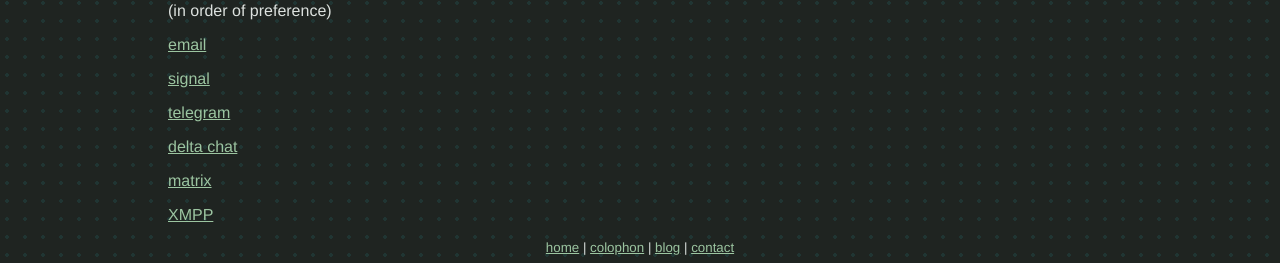
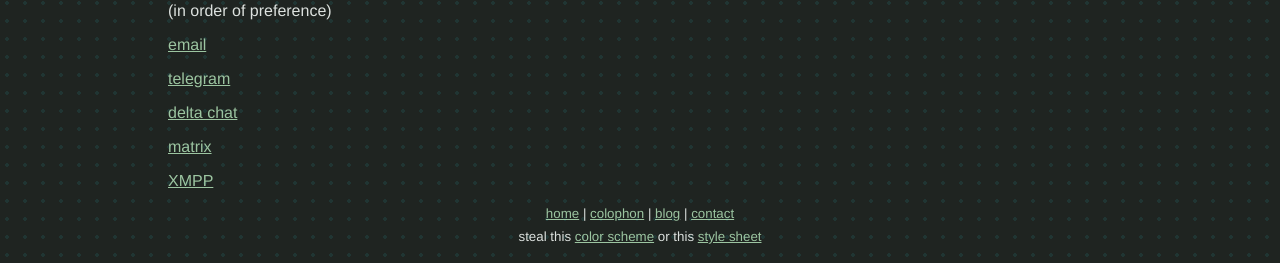
Before and after one commit to draftseventhirty/11ty-personalsite, an Eleventy site: page src/contact.md in a window 1280 px wide. Shown: the part 158-421 px from the top of the page. Built offline with nearby package versions, Linux system fonts and the light colour scheme; Eleventy itself is replaced by a stand-in of ours; files that its build step writes are made by us from their sources; a web font is replaced by a local one.

Commit message:
no more signal

```diff
--- a/src/contact.md
+++ b/src/contact.md
@@ -9,9 +9,6 @@ layout: base.njk
 
 [email](mailto:draft730@duck.com)
 
-
-[signal](https://signal.me/#eu/gSRY5Nw43I5pyTwR0VfMmhvt-KPsx_ask_Vr1tYCM8DmyiXrDXFCOKXpG9vst7R5)
-
 [telegram](https://t.me/draft7_30)
 
 [delta chat](https://i.delta.chat/#1DEB8D96C288824F3813FFDC867BC6199DEF03A6&v=3&i=D-NeUot5DVK1nK0P0Q_s-iZl&s=iSSk9yWoCdEpg262shb9Tn4Z&a=xdxlzfvhx%40nine.testrun.org&n=draft730)
```
